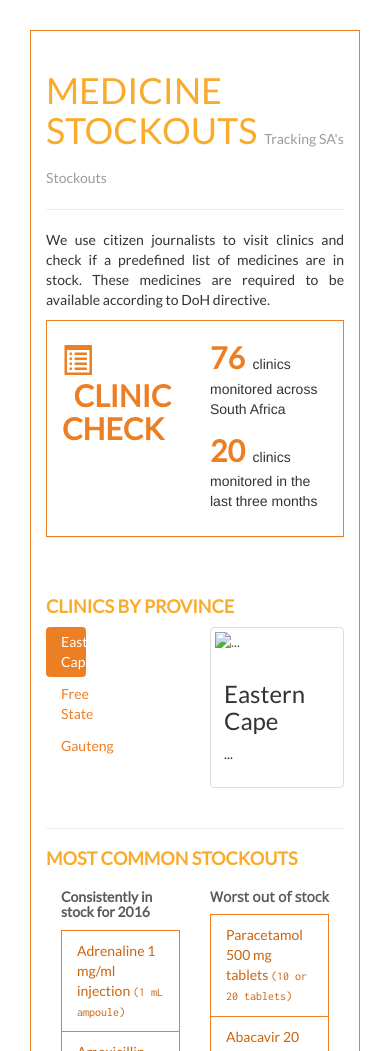
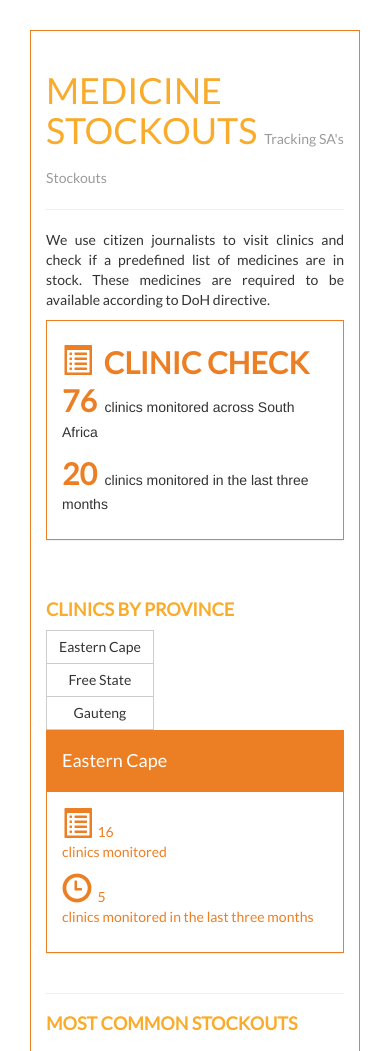
Before and after one commit to Code4SA/stockout, a plain HTML site: page index.html in a window 390 px wide. Shown: the top 1051 px of the page. Drawn offline with nearby package versions, Linux system fonts and the light colour scheme.

Commit message:
add clinic per province, updated css

```diff
--- a/css/style2.css
+++ b/css/style2.css
@@ -27,6 +27,10 @@
 	list-style-type: none;
 }
 
+.hidden {
+	display: none;
+}
+
 #container {
 	border: 1px solid #EC7F24;
 }
@@ -34,7 +38,6 @@
 .page-header {
 	font-family: 'Lato', sans-serif;
 	color: #F9AC2C;
-
 }
 
 .page-header small {
@@ -45,7 +48,6 @@
 
 .btn-primary {
 	font-family: 'Lato', sans-serif;
-
 }
 
 .figures {
@@ -87,6 +89,29 @@
 	font-family: 'Lato', sans-serif;
 }
 
+#clinicProvUnique .panel .panel-heading {
+	color: #fff;
+	background-color: #EC7F24;
+	border-top-left-radius: 0px;
+    border-top-right-radius: 0px;
+}
+
+#clinicProvUnique .panel span {
+	font-size: 30px;
+}
+
+
+
+#clinicProvUnique .panel .panel-body {
+	color: #EC7F24;
+}
+
+.btn-group-vertical>.btn:first-child:not(:last-child), .btn-group-vertical>.btn:last-child:not(:first-child) {
+	border-top-left-radius: 0px!important;
+    border-top-right-radius: 0px!important;
+    border-bottom-right-radius: 0px!important;
+    border-bottom-left-radius: 0px!important;
+}
 
 
 /* ------- S E C T I O N S ------- */
@@ -119,24 +144,23 @@
 	color: #EC7F24!important;
 }
 .nav-pills>li>a {
-    border-radius: 4px;
-    width: 30%;
+    border-radius: 0px!important;
 }
 
-.nav-pills>li.active>a, .nav-pills>li.active>a:focus {
+.nav-pills>li.active>a, .nav-pills>li.active>a:focus, .nav-pills>li.active>a:hover {
     color: #fff!important;
     background-color: #EC7F24!important;
 
-}
-
-.nav-pills>li.active>a:hover {
-	background-color: #efefef;
 }
 
 .nav>li>a {
     padding: 5px 15px!important;
 }
 
+.nav-pills>li>a:hover {
+	background-color:efefef;
+	color:#5B5B5B!important;
+}
 
 /* ------- S E C T I O N  2 ------- */
 
--- a/index.html
+++ b/index.html
@@ -10,7 +10,15 @@
 
     <link href="css/style2.css" rel="stylesheet">
     <link rel="stylesheet" href="https://maxcdn.bootstrapcdn.com/bootstrap/3.3.6/css/bootstrap.min.css" integrity="sha384-1q8mTJOASx8j1Au+a5WDVnPi2lkFfwwEAa8hDDdjZlpLegxhjVME1fgjWPGmkzs7" crossorigin="anonymous">
+    <script src="https://ajax.googleapis.com/ajax/libs/jquery/1.12.2/jquery.min.js"></script>
+    <script type="text/javascript" src="js/control.js"></script>
 
+    <!-- Load Google Charts -->
+    <!--<script type="text/javascript" src="https://www.gstatic.com/charts/loader.js"></script>
+	<script type="text/javascript">
+	  google.charts.load('current', {packages: ['corechart']});
+	  google.charts.setOnLoadCallback(drawChart);
+	</script>-->
 
 </head>
 
@@ -34,17 +42,17 @@
 		  	<div class="panel-body">
 
 		  	<div class="row">
-  				<div class="col-xs-6 col-md-4">
+  				<div class="col-xs-12 col-md-4">
   				<h3>
 		    		<span class="glyphicon glyphicon-list-alt"></span>&nbsp;&nbsp;CLINIC CHECK
 		    	</h3>
   				</div>
-  				<div class="col-xs-6 col-md-4">
+  				<div class="col-xs-12 col-md-4">
   					<p>
 		    		<span class="stockStatusFigure">76</span>&nbsp; clinics monitored across South Africa
 		    		</p>
   				</div>
-  				<div class="col-xs-6 col-md-4">
+  				<div class="col-xs-12 col-md-4">
   					<p>
 		    		<span class="stockStatusFigure">20</span>&nbsp; clinics monitored in the last three months
 		    		</p>
@@ -63,22 +71,82 @@
 
 	<div id="" class="row">
 
-		<div id="clinicProv" class="col-xs-6">
-			<ul class="nav nav-pills nav-stacked">
-			  <li role="presentation" class="active"><a href="#">Eastern Cape</a></li>
-			  <li role="presentation"><a href="#">Free State</a></li>
-			  <li role="presentation"><a href="#">Gauteng</a></li>
-			</ul>
+		<div id="clinicProv" class="col-xs-12 col-md-6">
+
+		<div class="btn-group-vertical" role="group" aria-label="...">
+			<button type="button" class="btn btn-default">Eastern Cape</button>
+			<button type="button" class="btn btn-default">Free State</button>
+			<button type="button" class="btn btn-default">Gauteng</button>
 		</div>
 
-		<div id="clinicProvUnique" class="col-xs-6">
-			<div class="thumbnail">
-	      <img src="" alt="...">
-	      <div class="caption">
-	        <h3>Eastern Cape</h3>
-	        <p>...</p>
-      </div>
-    </div>
+
+		</div>
+
+		<div id="clinicProvUnique" class="col-xs-12 col-md-6">
+
+		<div class="panel panel-default">
+
+		<div id="infoEC" class=""> <!-- start EC -->
+				<div class="panel-heading">
+					<h4>Eastern Cape</h4>
+				</div>
+
+	  			<div class="panel-body">
+	    			<p>
+
+	    				<span class="glyphicon glyphicon-list-alt"></span>&nbsp; 16
+	    				<br>clinics monitored
+
+	    			</p>
+	    			<p>
+		    			<span class="glyphicon glyphicon-time"></span>&nbsp; 5
+		    			<br>clinics monitored in the last three months
+	    			</p>
+	  			</div>
+
+	  	</div> <!-- end EC -->
+
+		<div id="infoFS" class="hidden"> <!-- start FS -->
+				<div class="panel-heading">
+					<h4>Free State</h4>
+				</div>
+
+	  			<div class="panel-body">
+	    			<p>
+
+	    				<span class="glyphicon glyphicon-list-alt"></span>&nbsp; 3
+	    				<br>clinics monitored
+
+	    			</p>
+	    			<p>
+		    			<span class="glyphicon glyphicon-time"></span>&nbsp; 2
+		    			<br>clinics monitored in the last three months
+	    			</p>
+	  			</div>
+
+	  	</div> <!-- end FS -->
+
+		<div id="infoGT" class="hidden"> <!-- start GT -->
+				<div class="panel-heading">
+					<h4>Gauteng</h4>
+				</div>
+
+	  			<div class="panel-body">
+	    			<p>
+
+	    				<span class="glyphicon glyphicon-list-alt"></span>&nbsp; 15
+	    				<br>clinics monitored
+
+	    			</p>
+	    			<p>
+		    			<span class="glyphicon glyphicon-time"></span>&nbsp; 5
+		    			<br>clinics monitored in the last three months
+	    			</p>
+	  			</div>
+
+	  	</div> <!-- end GT -->
+
+			</div>
 		</div>
 
 	</div> <!-- end of row -->
@@ -91,7 +159,7 @@
 
 <h2>MOST COMMON STOCKOUTS</h2>
 
-<div id="stockConsistent" class="col-xs-6">
+<div id="stockConsistent" class="col-xs-12 col-md-6">
 
 	<h4>
 		Consistently in stock for 2016
@@ -127,7 +195,7 @@
 </div> <!-- end stockOverview -->
 
 
-<div id="stockWorst" class="col-xs-6">
+<div id="stockWorst" class="col-xs-12 col-md-6">
 
 	<h4 style="font-family: 'Open Sans';">
 		Worst out of stock
@@ -157,6 +225,20 @@
 
 </div> <!-- end  section2 -->
 
+<div id="section3" class="row">
+
+<div id="stockTrends" class="col-xs-12 col-md-8 col-md-offset-2">
+
+	<div id="chart_div">
+	</div>
+
+</div>
+
+<div id="" class="">
+</div>
+
+</div>
+
 <div id="dataDL" class="col-xs-12">
 
 	<h2>
--- /dev/null
+++ b/js/control.js
@@ -0,0 +1,2 @@
+
+// province toggle
```
